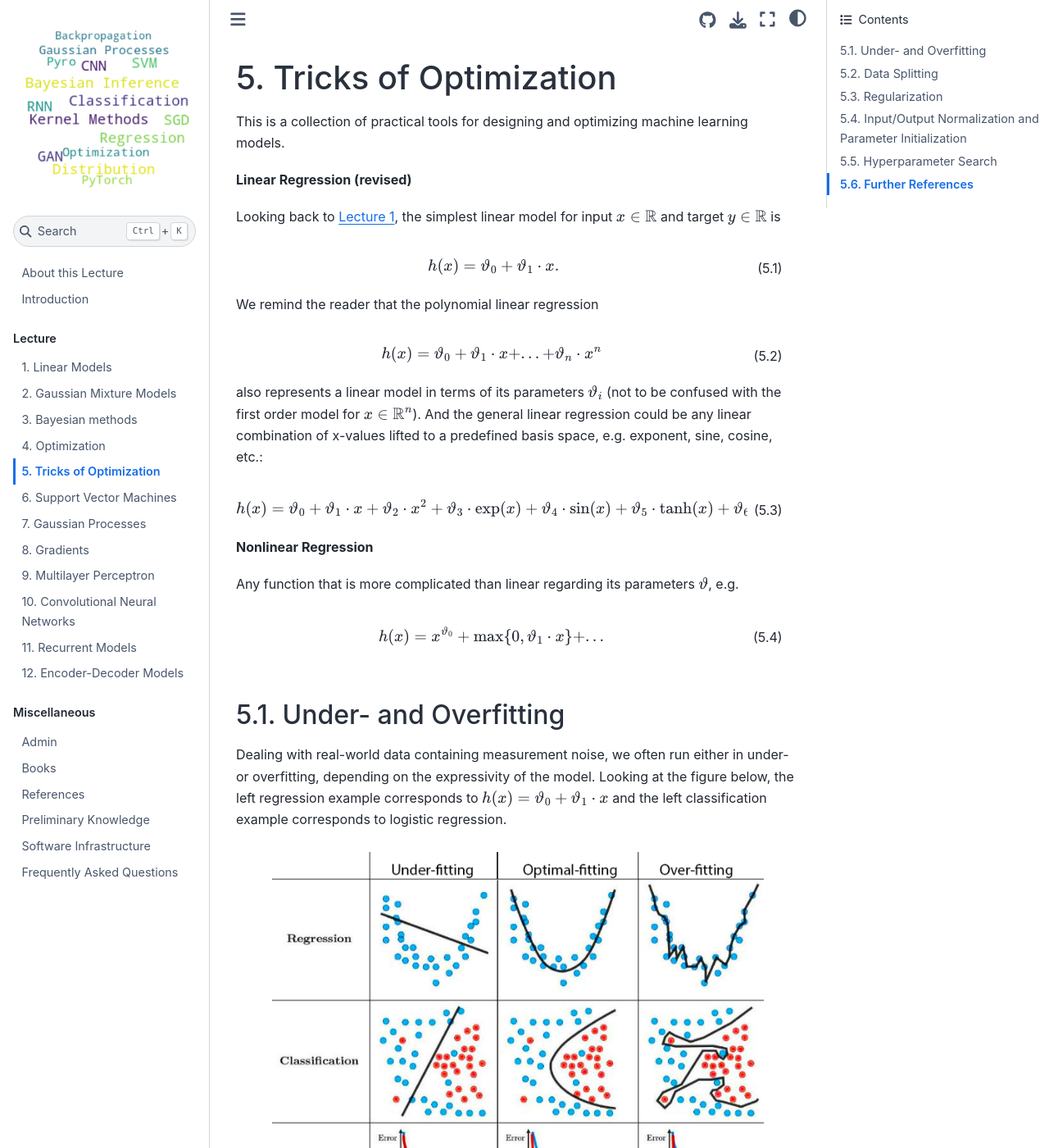
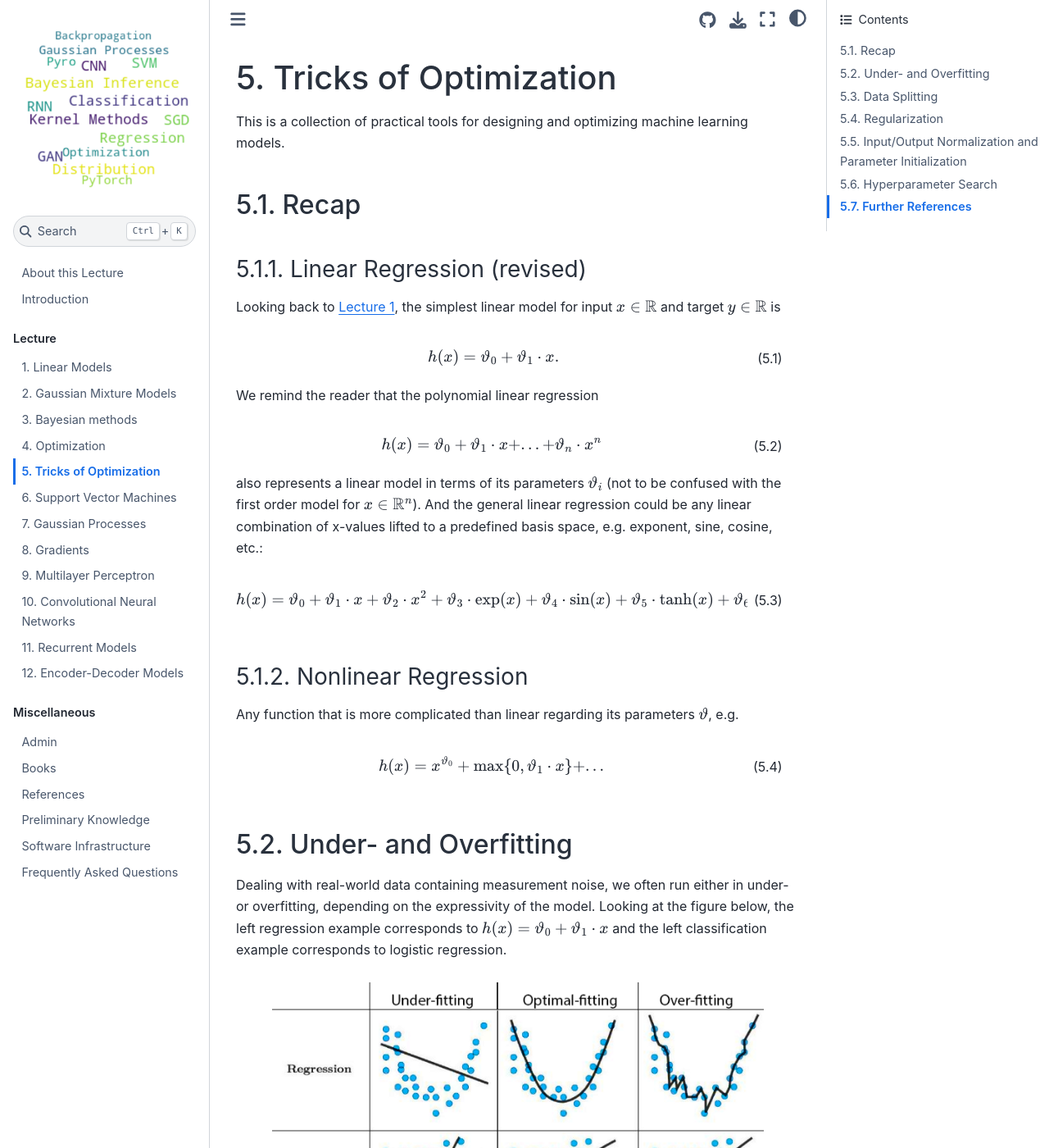
Before and after one commit to tumaer/SciML, a Jupyter Book: the page built from lecture/tricks.md, in a window 1280 px wide and 1400 px high. Shown: the whole window at 82% size. Built offline with Jupyter Book 1.0.4 settings and Sphinx 7.4.7 and the Sphinx Book theme 1.1.4, drawn with Linux system fonts in a browser that asks for light colours; pages that are not in the unit, such as notebooks, are missing from menus; cross-references to code outside the pages are shown as plain code; some of the changed text lies outside the part shown.

Commit message:
Refactoring of the tricks of optimization lecture.

````diff
--- a/lecture/tricks.md
+++ b/lecture/tricks.md
@@ -2,7 +2,9 @@
 
 This is a collection of practical tools for designing and optimizing machine learning models.
 
-**Linear Regression (revised)**
+## Recap
+
+### Linear Regression (revised)
 
 Looking back to [Lecture 1](linear.md), the simplest linear model for input $x \in \mathbb{R}$ and target $y \in \mathbb{R}$ is
 
@@ -16,18 +18,17 @@ also represents a linear model in terms of its parameters $\vartheta_i$ (not to
 
 $$h(x)=\vartheta_0 + \vartheta_1 \cdot x + \vartheta_2 \cdot x^2 + \vartheta_3 \cdot \exp(x) + \vartheta_4 \cdot \sin(x) + \vartheta_5 \cdot \tanh(x) + \vartheta_6 \cdot \sqrt{x} + ...$$ (general_linear_model)
 
-**Nonlinear Regression**
+### Nonlinear Regression
 
 Any function that is more complicated than linear regarding its parameters $\vartheta$, e.g.
 
 $$h(x) = x^{\vartheta_0} + \max\{0, \vartheta_1 \cdot x\} + ...$$ (nonlinear_model)
 
-
 ## Under- and Overfitting
 
 Dealing with real-world data containing measurement noise, we often run either in under- or overfitting, depending on the expressivity of the model. Looking at the figure below, the left regression example corresponds to $h(x) = \vartheta_0 + \vartheta_1 \cdot x$ and the left classification example corresponds to logistic regression.
 
-```{figure} ../imgs/under_overfitting.png
+```{figure} ../imgs/tricks/under_overfitting.png
 ---
 width: 600px
 align: center
@@ -46,7 +47,7 @@ Typically, under- and overfitting are analyzed through the lens of the bias-vari
 
 In the figure below, each point corresponds to the prediction of a model trained on a different dataset.
 
-```{figure} ../imgs/bias_variance.png
+```{figure} ../imgs/tricks/bias_variance.png
 ---
 width: 400px
 align: center
@@ -67,7 +68,7 @@ J_{\vartheta}(x) &= \left(\tilde{h}(x)-h_{ave}(x)\right)^2 + E\left[(h_{\varthet
 \end{align}
 $$ (bias_variance_loss_decomposed)
 
-```{figure} ../imgs/error_complexity.png
+```{figure} ../imgs/tricks/error_complexity.png
 ---
 width: 400px
 align: center
@@ -82,7 +83,7 @@ Given the true model and enough data to calibrate it, we should be able to reduc
 
 In recent years, machine learning models have been growing extremely large, e.g. GPT-3 with 175B parameters. Empirical observations demonstrate that contrary to the theory behind the bias-variance tradeoff, if the number of parameters is too overparametrized, model performance starts improving again. Indeed, for many practical applications, this regime has not been fully explored and making ML models larger seems to improve performance further, consistently with [The Bitter Lesson](http://www.incompleteideas.net/IncIdeas/BitterLesson.html) by R. Sutton.
 
-```{figure} ../imgs/double_descent.png
+```{figure} ../imgs/tricks/double_descent.png
 ---
 width: 500px
 align: center
@@ -93,8 +94,8 @@ Double descent phenomenon (Source: {cite}`cs229notes`)
 
 In contrast to linear models, almost all such functions result in a non-convex loss surface w.r.t. the parameters $\vartheta$.
 
+## Data Splitting
 
-## Data Splitting
 To train a machine learning model, we typically split the given data $\left\{x^{(i)}, y^{\text {(i)}}\right\}_{i=1,...m}$ into three subsets.
 
 - **Training**: Used for optimizing the parameters of a model.
@@ -103,7 +104,7 @@ To train a machine learning model, we typically split the given data $\left\{x^{
 
 Given that the dataset is large enough, typical splits of the training/validation/testing data range from 80/10/10 to 60/20/20. If data is very limited, we might not want to sacrifice separate data for validation. Then, we could use Cross Validation.
 
-```{figure} ../imgs/data_splitting.png
+```{figure} ../imgs/tricks/data_splitting.png
 ---
 width: 600px
 align: center
@@ -119,7 +120,6 @@ $k$-fold cross validation is a method for model selection, which does not requir
 If we split a dataset into $k$ disjoint subsets, we could train a model $k$ times each time excluding a different subset. We could then evaluate the model performance on the respective left out subset for each of the $k$ trained models, and by averaging the results we get a good estimate of the model performance given the particular model choice. If we apply this procedure to $N$ different models, we can choose the most suitable model based on its average performance. Once we have chosen the model, we can then train it further on the whole training set.
 
 If we can afford a validation split, we would train each of the $N$ models only once, instead of $k$ times, and we would pick the best one by evaluating the performance on the validation split.
-
 
 ## Regularization
 
@@ -146,7 +146,7 @@ $$||w||_p=\left(\sum_{i=1}^n |w_i|^p\right)^{1/p} \quad \text{for } p \ge 1.$$ (
 
 In the special case $p=1$ we recover the L1 regularization term, and the squared version of $p=2$ corresponds to the L2 regularization term. Other special case is $p \to \infty$ leading to $||w||_{\infty}= \max \left\{ |w_1|,|w_2|,...,|w_{n}| \right\}$. We see that with increasing $p$ the larger terms dominate.
 
-```{figure} ../imgs/lp_norm.png
+```{figure} ../imgs/tricks/lp_norm.png
 ---
 width: 600px
 align: center
@@ -155,12 +155,11 @@ name: lp_norm
 The blue line represents the solution set of an under-determined system of equations. The red curve represents the minimum-norm level sets that intersects the blue line for each norm. For norms $p=0,...,1$ the minimum-norm solution corresponds to the sparsest solution with only one coordinate being active. For $p \ge 2$ the minimum-norm solution is not sparse and both coordinates are active. (Source: {cite}`brunton2019`, Fig. 3.9)
 ```
 
-
 ## Input/Output Normalization and Parameter Initialization
 
 The idea behind input/output normalization and parameter initialization is simply to speed up the learning process, i.e. reduce the number of gradient descent iterations, by bringing all values to the same order of magnitude. Normalization and initialization will be further discussed in the Deep Learning lectures towards the end of this course.
 
-**Case Study 1 - Input Normalization**
+### Case Study 1 - Input Normalization
 
 We choose a linear model
 
@@ -184,8 +183,7 @@ In signal processing, a similar transformation is called the [whitening transfor
 
 > Note: Normalization should also be applied to the outputs $y$ as a similar problem of unfavorable magnitudes can be observed for them as well.
 
-
-**Case Study 2 - Parameter Initialization**
+### Case Study 2 - Parameter Initialization
 
 Given is the already normalized input $x\in \mathbb{R}^n$ with $n>>1$ and the true underlying linear model of the form
 
@@ -198,14 +196,13 @@ Xavier initialization has been proposed to alleviate this type of issue. It esse
 1. Choose the terms of $\vartheta^0$ in the same order of magnitude, resulting in a similar weighting of each term in the model (given that the inputs $x$ are normalized beforehand)
 2. End up with outputs $h(x)$ distributed close to a standard normal distribution. And if we normalize the target $y$ beforehand, it would be in the same order of magnitude as $h(x)$.
 
-
 ## Hyperparameter Search
 
 A hyperparameter is a parameter that controls other parameters. Typically, we cannot afford to optimize hyperparameters with gradient-based methods and resort to derivative-free optimization methods - see lecture [Optimization](optimization.md).
 
 One of the most important hyperparameters in 1st order gradient-based optimization is the learning rate $\eta$. We typically tune the learning rate by looking at the so-called *training curves*. To see the impact of different values of the learning rate on the **validation** loss, look at the following figure.
 
-```{figure} ../imgs/learning_curve.png
+```{figure} ../imgs/tricks/learning_curve.png
 ---
 width: 400px
 align: center
@@ -236,7 +233,7 @@ Going through the different proposed options in order:
 
 Using a time-dependent learning rate, the optimization is more stable than the corresponding SGD alternative {numref}`sgd_2d`.
 
-```{figure} ../imgs/lr_schedule.png
+```{figure} ../imgs/tricks/lr_schedule.png
 ---
 width: 400px
 align: center
@@ -249,7 +246,7 @@ Training with learning rate scheduling (Source: {cite}`zhang2021`, [here](https:
 
 If you are wondering how all of that fits together, Andrew Ng suggests the following general workflow (dev=validation split)
 
-```{figure} ../imgs/ml_recipe.png
+```{figure} ../imgs/tricks/ml_recipe.png
 ---
 width: 600px
 align: center
@@ -263,7 +260,6 @@ And a practical advice from [Prof. Matthias Niessner](http://niessnerlab.org/mem
 1. Train the model on a single data point to essentially learn it by heart. This way you validate that the model and training pipeline work correctly.
 2. Train the model on a few samples. Validates that multiple inputs are handled correctly.
 3. Move from the overfitting regime to full training.
-
 
 ## Further References
 
````
Also changed, not shown: imgs/tricks/bias_variance.png (renamed from imgs/bias_variance.png), imgs/tricks/data_splitting.png (renamed from imgs/data_splitting.png), imgs/tricks/double_descent.png (renamed from imgs/double_descent.png), imgs/tricks/error_complexity.png (renamed from imgs/error_complexity.png), imgs/tricks/learning_curve.png (renamed from imgs/learning_curve.png), imgs/tricks/lp_norm.png (renamed from imgs/lp_norm.png), imgs/tricks/lr_schedule.png (renamed from imgs/lr_schedule.png), imgs/tricks/ml_recipe.png (renamed from imgs/ml_recipe.png), imgs/tricks/under_overfitting.png (renamed from imgs/under_overfitting.png).
